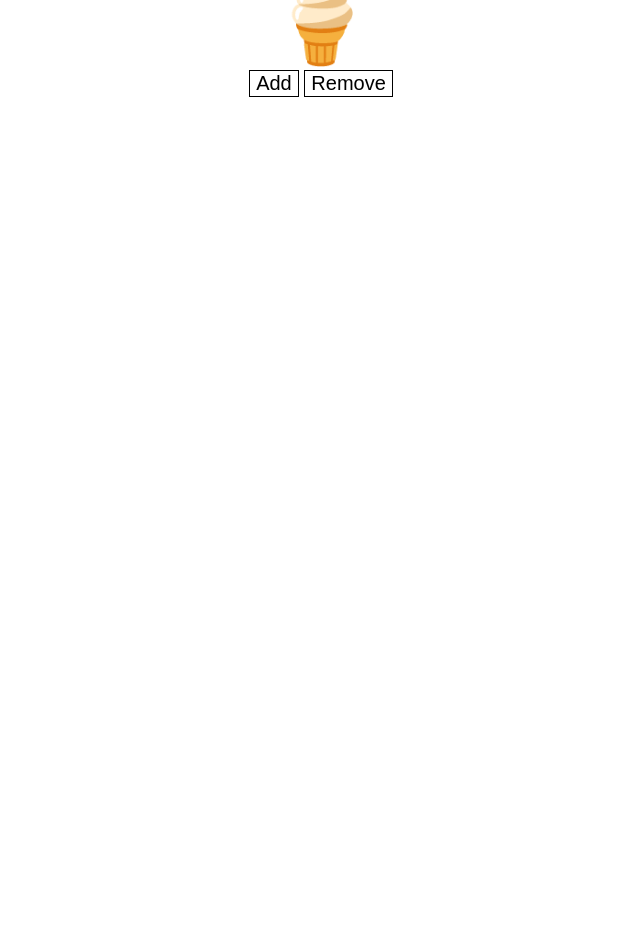
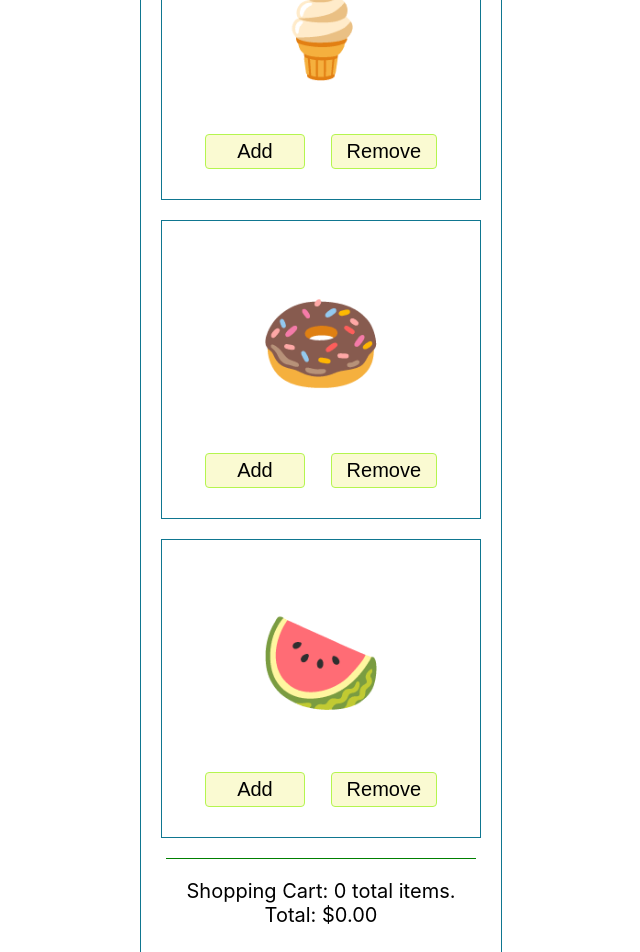
Before and after one commit to gingkob/dot-react-08, a React (Create React App) app: page / in a window 1280 px wide. Shown: the part 160-1112 px from the top of the page, without its empty margins (319-959 px from the left). Before the commit the page ends 800 px from the top, so only its background shows below. Built offline with nearby package versions, Linux system fonts and the light colour scheme.

Commit message:
added all functionality for shoping cart

```diff
--- /dev/null
+++ b/src/components/Cart/Cart.css
@@ -0,0 +1,5 @@
+.wrapper-cart {
+  margin:5px;
+  border-top: 1px solid green;
+  padding-top: 20px;
+}
--- /dev/null
+++ b/src/components/Cart/Cart.js
@@ -0,0 +1,15 @@
+import React from 'react'
+import './Cart.css'
+
+const Cart = ({total, items}) => {
+  return (
+    <div className="wrapper-cart">
+      <div>
+        Shopping Cart: {items} total items.
+      </div>
+      <div>Total: {total}</div>
+    </div>
+  )
+}
+
+export default Cart
--- a/src/components/Product/Product.css
+++ /dev/null
@@ -1,14 +0,0 @@
-.product span {
-  font-size: 100px;
-}
-
-.wrapper-product {
-  padding: 20px;
-  font-size: 20px;
-}
-
-.wrapper-product button {
-  font-size: 20px;
-  background: none;
-  border: black solid 1px;
-}
--- a/src/components/Product/Product.js
+++ /dev/null
@@ -1,19 +0,0 @@
-import React from 'react'
-import './Product.css'
-
-const Product = () => {
-  return (
-    <div className='wrapper-product'>
-      <div>
-        Shopping Cart: 0 total items.
-        hello
-      </div>
-      <div>Total: 0</div>
-
-      <div className="product"><span role="img" aria-label="ice cream">🍦</span></div>
-      <button>Add</button> <button>Remove</button>
-    </div>
-  )
-}
-
-export default Product
--- /dev/null
+++ b/src/components/ProductList/Product/Product.css
@@ -0,0 +1,34 @@
+.product span {
+  padding: 20px 20px;
+  font-size: 100px;
+}
+
+.product {
+  margin:40px auto;
+}
+
+.wrapper-product {
+  margin:auto;
+  max-width: 320px;
+  border: 1px solid rgb(15, 118, 144);
+  padding: 20px;
+  font-size: 20px;
+  margin-bottom: 20px;
+}
+
+.wrapper-product button {
+  margin:10px;
+  min-width: 100px;
+  padding: 5px 15px;
+  font-size: 20px;
+  background: lightgoldenrodyellow;
+  border: rgb(181, 245, 79) solid 1px;
+  border-radius: 4px;
+}
+
+.wrapper-product button:hover{
+  background-color: rgb(15, 118, 144);
+  color:rgb(243, 243, 243);
+  border:1px solid whitesmoke;
+  cursor: pointer;
+}
--- /dev/null
+++ b/src/components/ProductList/Product/Product.js
@@ -0,0 +1,13 @@
+import React from 'react'
+import './Product.css'
+
+const Product = ({emoji, onAdd, onRemove}) => {
+  return (
+    <div className='wrapper-product'>
+      <div className="product"><span role="img" aria-label="ice cream">{emoji}</span></div>
+      <button onClick={onAdd}>Add</button> <button onClick={onRemove}>Remove</button>
+    </div>
+  )
+}
+
+export default Product
--- /dev/null
+++ b/src/components/ProductList/ProductList.js
@@ -0,0 +1,64 @@
+import React, { useState } from 'react'
+import Cart from '../Cart/Cart'
+import Product from './Product/Product'
+import './ProductList.css'
+
+const products = [
+  {
+    emoji: '🍦',
+    name: 'ice cream',
+    price: 5
+  },
+  {
+    emoji: '🍩',
+    name: 'donuts',
+    price: 2.5,
+  },
+  {
+    emoji: '🍉',
+    name: 'watermelon',
+    price: 4
+  }
+]
+
+const ProductList = () => {
+  const [items, setItems] = useState([]);
+
+  const onAdd = (item) => {
+    setItems(prevState => ([...prevState, item]))
+  }
+
+  const onRemove = (item) => {
+    setItems(prevState =>{
+      if(!prevState.length){
+        return [];
+      }
+      let newState = [...prevState]
+
+      let itemIndex = newState.findIndex(x => x.name === item.name)
+      if(itemIndex <0){
+        return prevState;
+      }
+      newState.splice(itemIndex,1)
+
+      return newState;
+    })
+  }
+
+  const getTotal = () => {
+    return new Intl.NumberFormat('en-US', { style: 'currency', currency: 'USD', minimumFractionDigits: 2, maximumFractionDigits: 2 }).format(items.reduce((sum, item) => sum + item.price, 0))
+  }
+  return (
+    <div className='wrapper-product'>
+      {products.map((item, index) => <Product
+        key={index}
+        emoji={item.emoji}
+        onAdd={()=> onAdd(item)}
+        onRemove={()=> onRemove(item)}
+      />)}
+      <Cart items={items.length} total={getTotal()} />
+    </div>
+  )
+}
+
+export default ProductList
--- a/src/containers/App/App.js
+++ b/src/containers/App/App.js
@@ -1,10 +1,10 @@
-import Product from '../../components/Product/Product'
+import ProductList from '../../components/ProductList/ProductList'
 import './App.css';
 
 function App() {
   return (
     <div className='App'>
-    <Product />
+    <ProductList />
     </div>
   );
 }
```
Also changed, not shown: src/components/ProductList/ProductList.css (added).
